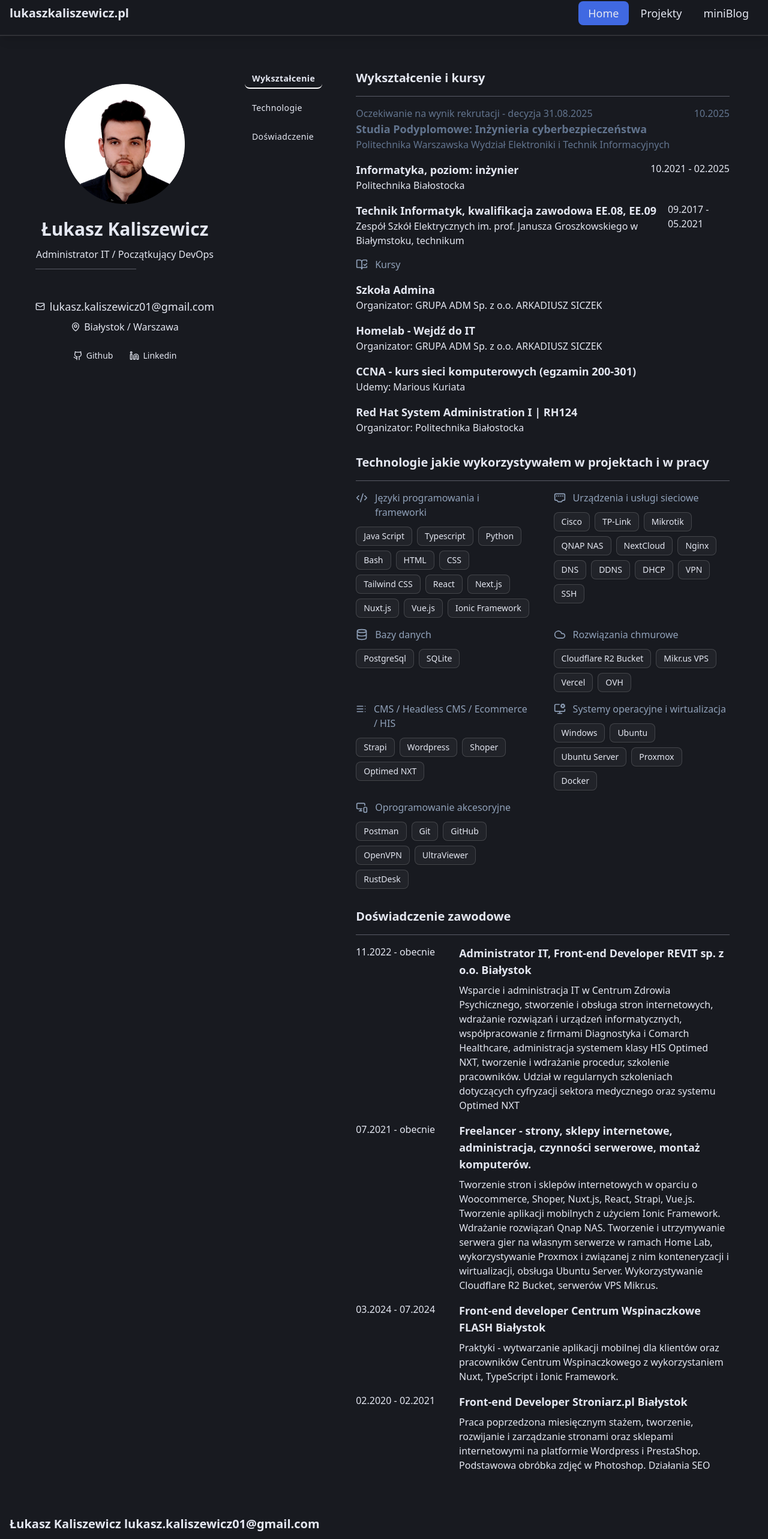
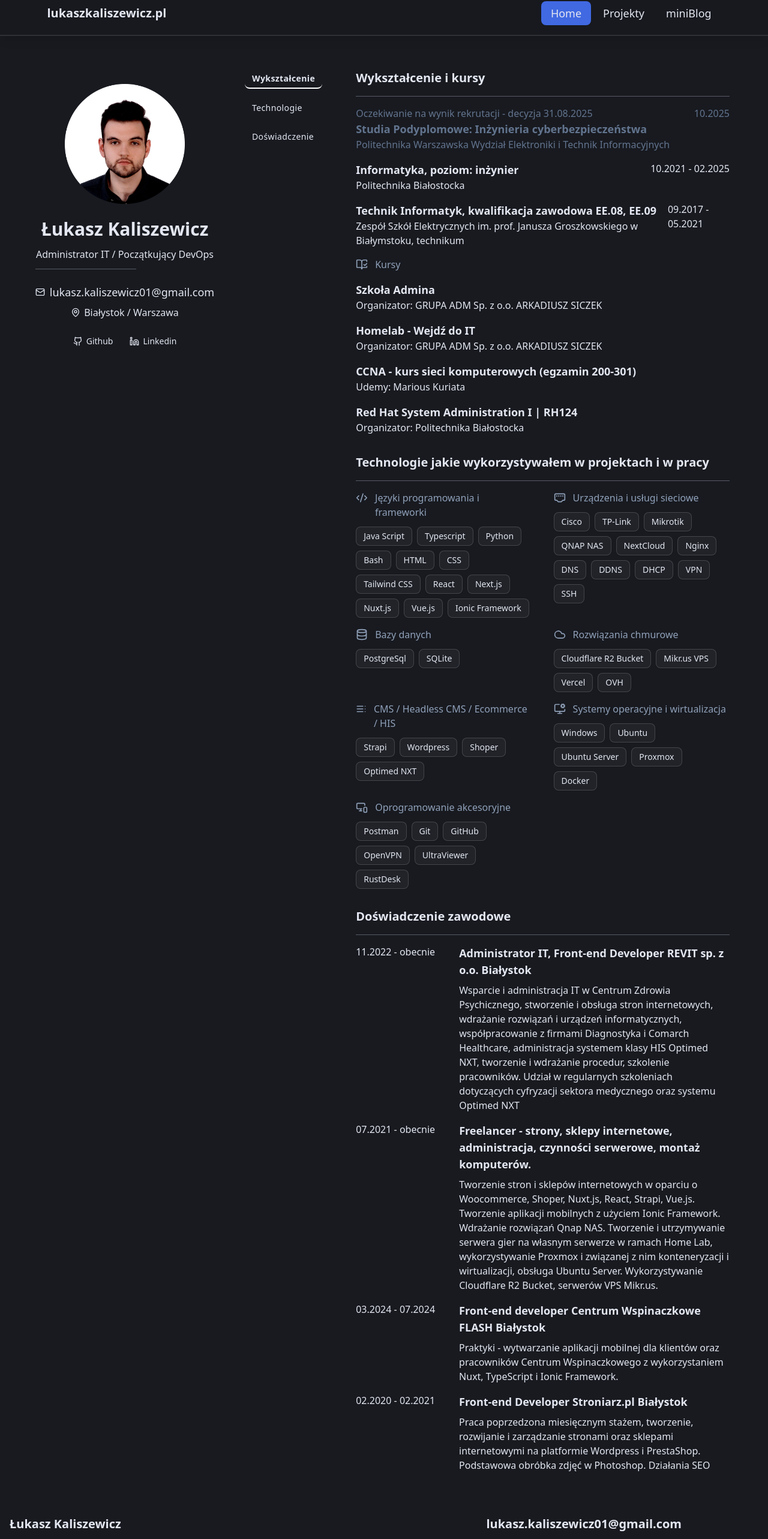
Before and after one commit to lukaso1r/lukaszkaliszewiczportfolio, a Next.js app: page / in a window 1280 px wide. Shown: the part 14-2580 px from the top of the page at 60% size. Built offline with nearby package versions, Linux system fonts and the light colour scheme.

Commit message:
fix/ -tailwind fixes

```diff
--- a/src/app/page.tsx
+++ b/src/app/page.tsx
@@ -59,12 +59,12 @@ export default function Home() {
 
           <h1 className="text-3xl font-semibold">Łukasz Kaliszewicz</h1>
           <h2 className="text-base">Administrator IT / Początkujący DevOps</h2>
-          <div className="lg:w-42 2xl:w-full w-full">
+          <div className="xl:w-42 2xl:w-full w-full">
             <Separator className="bg-[var(--foreground-dark)]" />
           </div>
           {/* <p className="text-base">Tutaj będzie krótki tekst o mnie</p> */}
 
-          <div className="flex flex-col gap-4 xl:my-6 2xl:my-0">
+          <div className="flex flex-col gap-4  2xl:my-0">
             <div className="flex flex-col items-center gap-1 mt-3">
 
               <Tooltip>
--- a/src/components/footer.tsx
+++ b/src/components/footer.tsx
@@ -1,6 +1,7 @@
 
 export const Footer = () => (
-  <footer className="flex justify-between items-center p-4">
-    <p className="text-xl font-bold">Łukasz Kaliszewicz lukasz.kaliszewicz01@gmail.com</p>
+  <footer className="2xl:w-[85rem] lg:w-[100%] xl:w-[90%] w-full flex justify-between items-center p-4">
+    <p className="text-xl font-bold">Łukasz Kaliszewicz</p>
+    <p className="text-xl font-bold">lukasz.kaliszewicz01@gmail.com</p>
   </footer>
 );
--- a/src/components/header.tsx
+++ b/src/components/header.tsx
@@ -5,12 +5,15 @@ import Link from "next/link";
 
 
 export const Header = () => (
-  <header className=" top-0 background flex justify-between items-center p-4 border-b-2 bg-[#181a20]/80 transition-all duration-500 ease-in-out
-        sticky shadow-lg backdrop-blur-md">
-    <Link href="/" className="flex items-center">
-      <h1 className="text-xl font-bold">lukaszkaliszewicz.pl</h1>
-    </Link>
-    <MainNav />
+  <header
+    className=" top-0 background flex justify-center items-center p-4 border-b-2 bg-[#181a20]/80 transition-all duration-500 ease-in-out sticky shadow-lg backdrop-blur-md"
+  >
+    <div className="2xl:w-[85rem] lg:w-[100%] xl:w-[90%] w-full flex justify-between items-center ">
+      <Link href="/" className="flex items-center">
+        <h1 className="text-xl font-bold">lukaszkaliszewicz.pl</h1>
+      </Link>
+      <MainNav />
+    </div>
 
     {/* <ThemeSwitcher /> */}
   </header>
```
